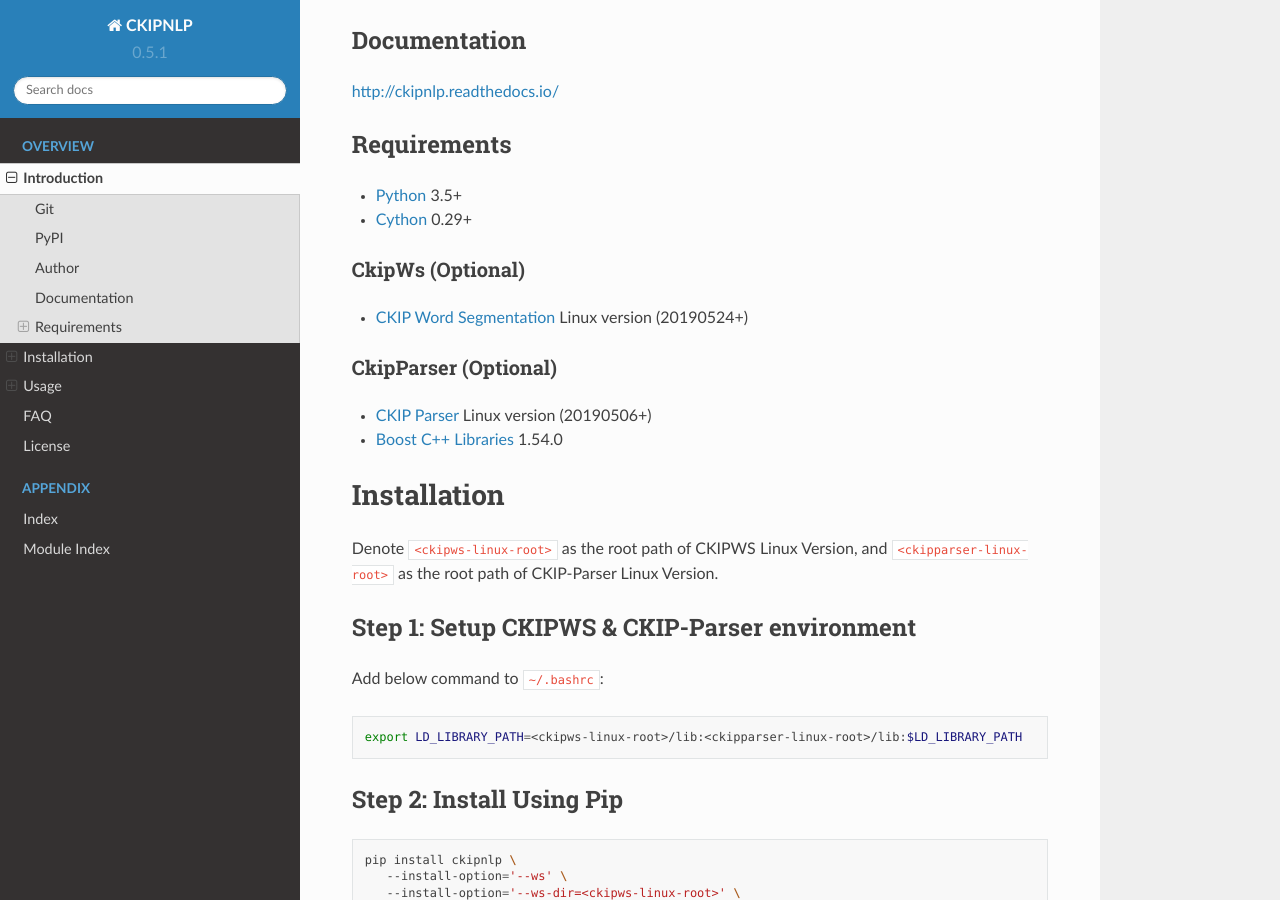
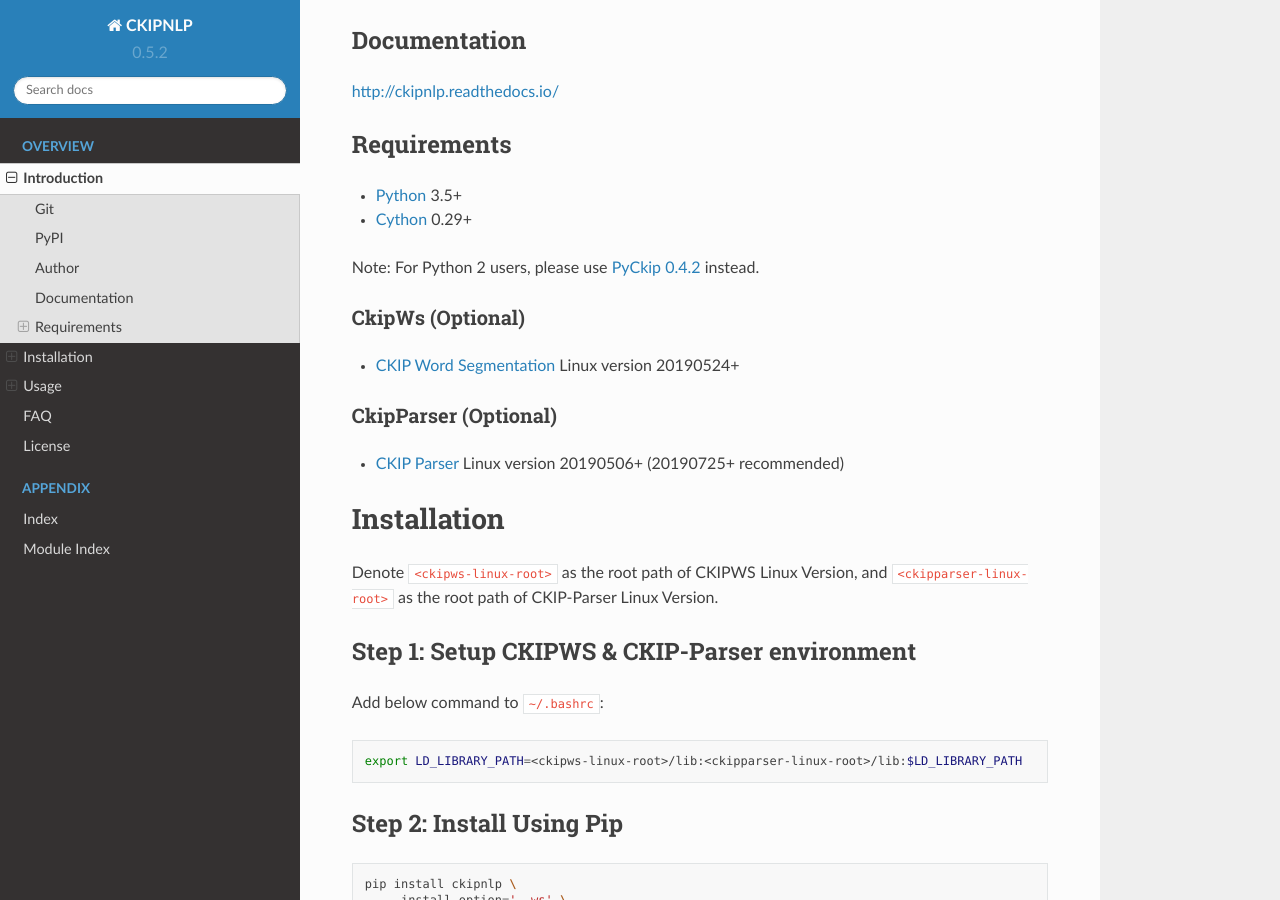
Before and after one commit to ckiplab/ckipnlp, a Sphinx documentation site: the page built from docs/src/readme.rst, in a window 1280 px wide and 900 px high, scrolled down 544 px. Built offline with Sphinx 7.4.7 and the Read the Docs theme 2.0.0, drawn with Linux system fonts in a browser that asks for light colours; pages that are not in the unit, such as notebooks, are missing from menus.

Commit message:
Update readme.

```diff
--- a/README.rst
+++ b/README.rst
@@ -58,16 +58,17 @@
 * `Python <http://www.python.org>`_ 3.5+
 * `Cython <http://cython.org>`_ 0.29+
 
+Note: For Python 2 users, please use `PyCkip 0.4.2 <https://pypi.org/project/pyckip/0.4.2/>`_ instead.
+
 CkipWs (Optional)
 ^^^^^^^^^^^^^^^^^
 
-* `CKIP Word Segmentation <http://ckip.iis.sinica.edu.tw/project/wordsegment/>`_ Linux version (20190524+)
+* `CKIP Word Segmentation <http://ckip.iis.sinica.edu.tw/project/wordsegment/>`_ Linux version 20190524+
 
 CkipParser (Optional)
 ^^^^^^^^^^^^^^^^^^^^^
 
-* `CKIP Parser <http://ckip.iis.sinica.edu.tw/project/parser/>`_ Linux version (20190506+)
-* `Boost C++ Libraries <https://www.boost.org/>`_ 1.54.0
+* `CKIP Parser <http://ckip.iis.sinica.edu.tw/project/parser/>`_ Linux version 20190506+ (20190725+ recommended)
 
 Installation
 ============
--- a/ckipnlp/__init__.py
+++ b/ckipnlp/__init__.py
@@ -6,9 +6,9 @@
 __copyright__ = 'Copyright 2018-2019'
 
 __title__ = 'CKIPNLP'
-__version__ = '0.5.1'
+__version__ = '0.5.2'
 __description__ = 'CKIP CoreNLP Wrappers'
 __license__ = "MIT"
 
-__url__ = 'https://github.com/emfomy/ckipnlp'
+__url__ = 'https://ckipnlp.readthedocs.io'
 __download_url__ = __url__+'/tarball/'+__version__
--- a/setup.py
+++ b/setup.py
@@ -132,7 +132,6 @@
         # CKIPWS
         if self.ws:
             print('- Enable CKIPWS support')
-            # self.distribution.package_dir.pop('ckipws')
             if self.ws_lib_dir:
                 print('- Use CKIPWS library from (%s)' % self.ws_lib_dir)
                 i = next((i for i, em in enumerate(self.distribution.ext_modules) if em.name == 'ckipnlp._core.ws'), None)
@@ -146,7 +145,6 @@
         # CKIP-Parser
         if self.parser:
             print('- Enable CKIP-Parser support')
-            # self.distribution.package_dir.pop('ckipparser')
             if self.parser_lib_dir:
                 print('- Use CKIP-Parser library from (%s)' % self.parser_lib_dir)
                 i = next((i for i, em in enumerate(self.distribution.ext_modules) if em.name == 'ckipnlp._core.parser'), None)
@@ -156,7 +154,6 @@
             print('- Disable CKIP-Parser support')
             i = next((i for i, em in enumerate(self.distribution.ext_modules) if em.name == 'ckipnlp._core.parser'), None)
             if i is not None: del self.distribution.ext_modules[i]
-
 
         # Data
         if self.data2_dir:
```
Also changed, not shown: docs/genindex.rst (line endings or trailing spaces), docs/modindex.rst (line endings or trailing spaces), 1 other file.
